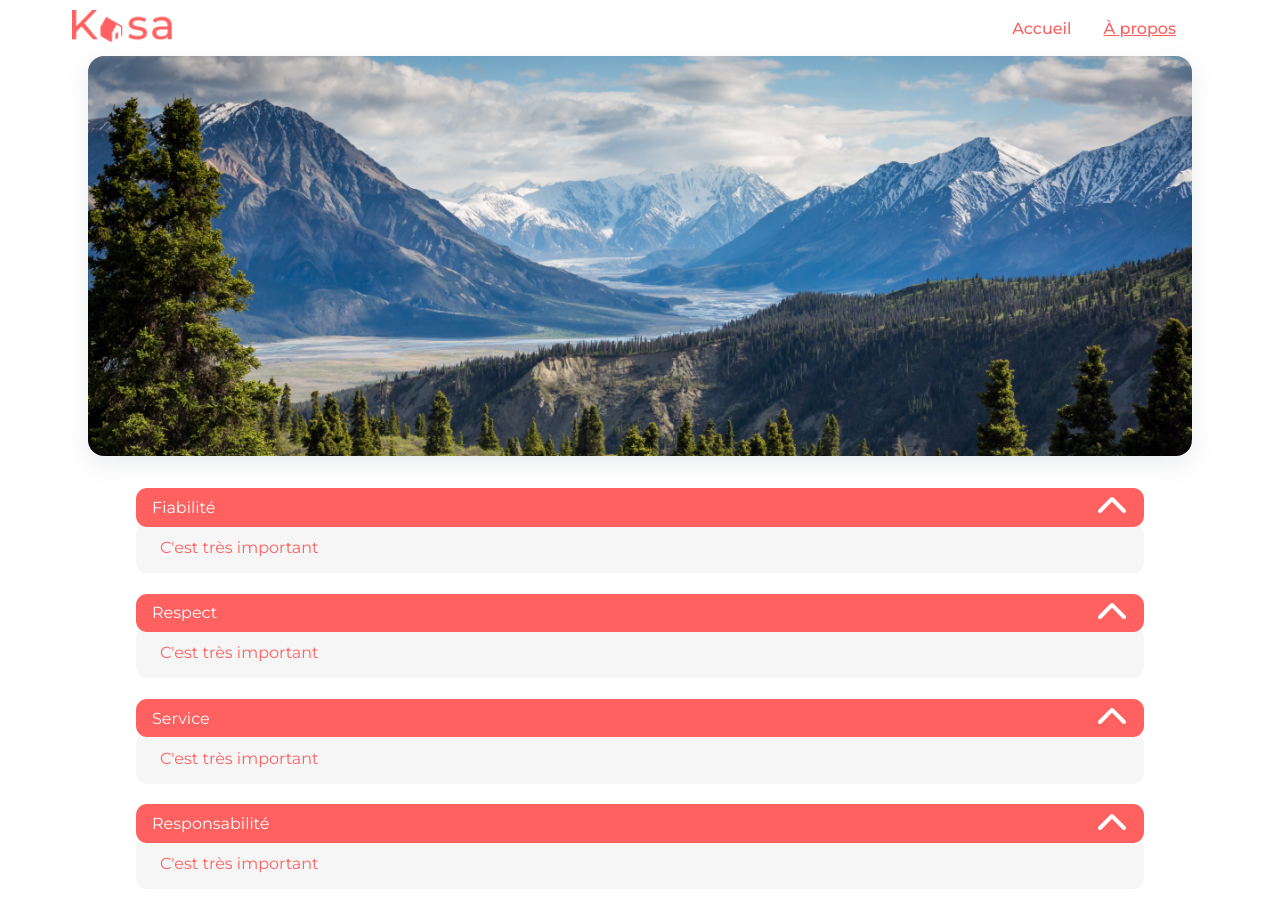
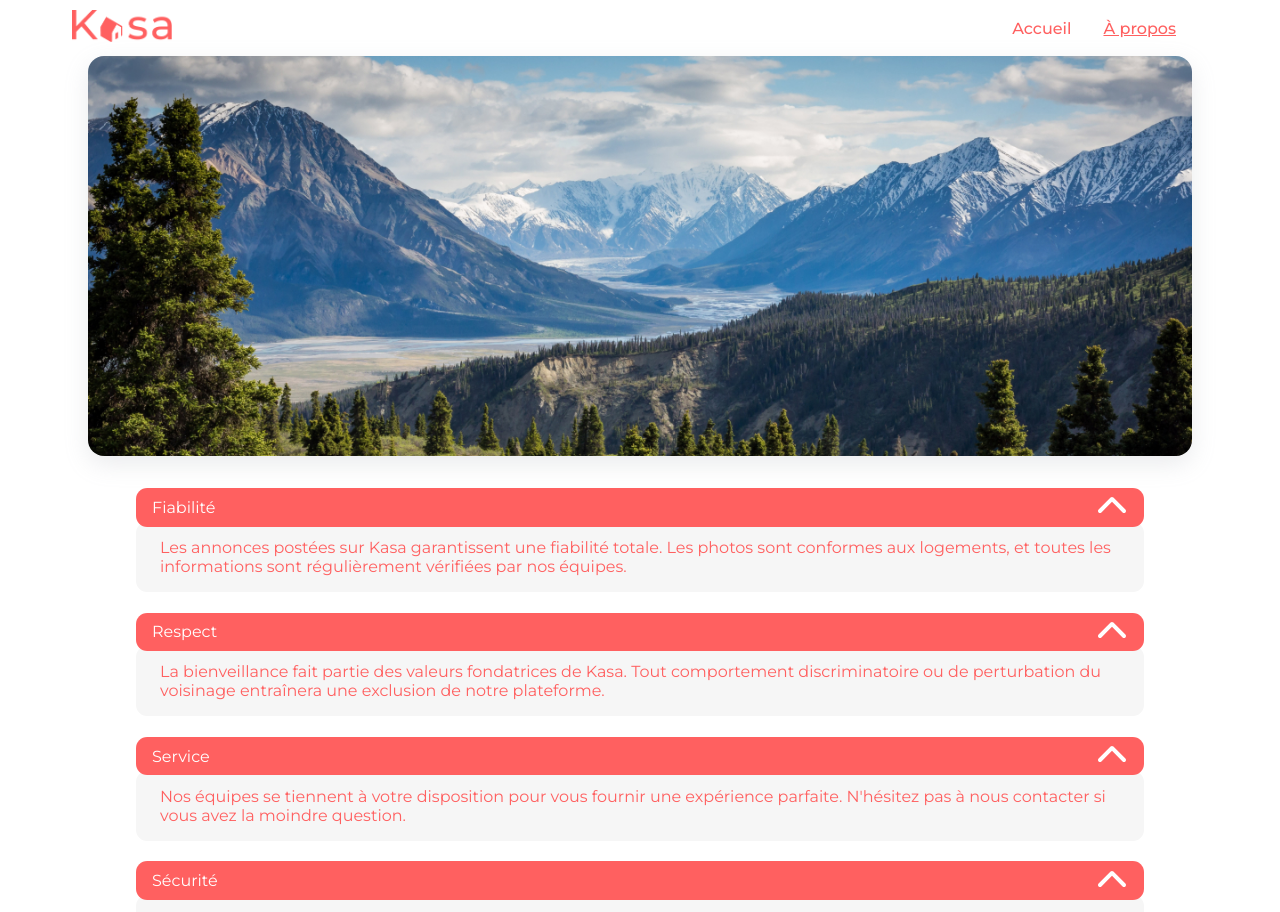
Before and after one commit to GregRgy/OCR-P7-Kasa, a React (Create React App) app: page /about in a window 1280 px wide. Shown: the top 912 px of the page. Built offline with nearby package versions, Linux system fonts and the light colour scheme.

Commit message:
Ajout des libellés de la page A propos

```diff
--- a/src/pages/About.jsx
+++ b/src/pages/About.jsx
@@ -8,10 +8,10 @@
     <>
         <ImageBanner/>
         <div className='about__container'>
-        <DescriptionPanel content="C'est très important" title="Fiabilité" />
-        <DescriptionPanel content="C'est très important" title="Respect" />
-        <DescriptionPanel content="C'est très important" title="Service" />
-        <DescriptionPanel content="C'est très important" title="Responsabilité" />
+        <DescriptionPanel content="Les annonces postées sur Kasa garantissent une fiabilité totale. Les photos sont conformes aux logements, et toutes les informations sont régulièrement vérifiées par nos équipes." title="Fiabilité" />
+        <DescriptionPanel content="La bienveillance fait partie des valeurs fondatrices de Kasa. Tout comportement discriminatoire ou de perturbation du voisinage entraînera une exclusion de notre plateforme." title="Respect" />
+        <DescriptionPanel content="Nos équipes se tiennent à votre disposition pour vous fournir une expérience parfaite. N'hésitez pas à nous contacter si vous avez la moindre question." title="Service" />
+        <DescriptionPanel content="La sécurité est la priorité de Kasa. Aussi bien pour nos hôtes que pour les voyageurs, chaque logement correspond aux critères de sécurité établis par nos services. En laissant une note aussi bien à l'hôte qu'au locataire, cela permet à nos équipes de vérifier que les standards sont bien respectés. Nous organisons également des ateliers sur la sécurité domestique pour nos hôtes." title="Sécurité" />
         </div>
     </>
   )
--- a/src/pages/About.scss
+++ b/src/pages/About.scss
@@ -6,7 +6,7 @@
     .description__panel {
 
       &.collapsed {
-        margin-bottom: -2em; // Réduire la marge lorsque le panneau est replié
+        margin-bottom: -3em; // Réduire la marge lorsque le panneau est replié
       }
     }
   }
```
Also changed, not shown: 1 other file (tests, documents, lock files or other folders).
